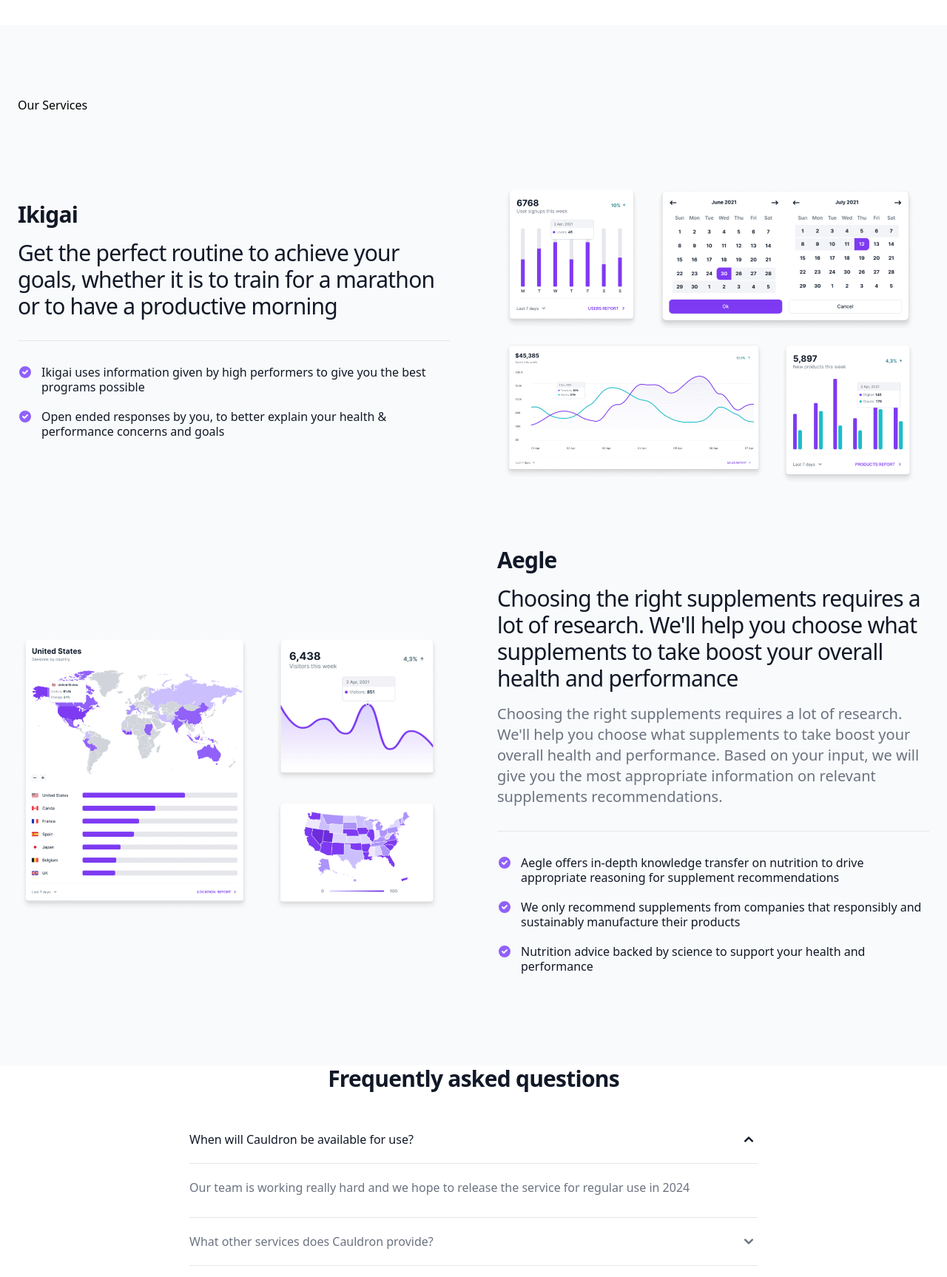
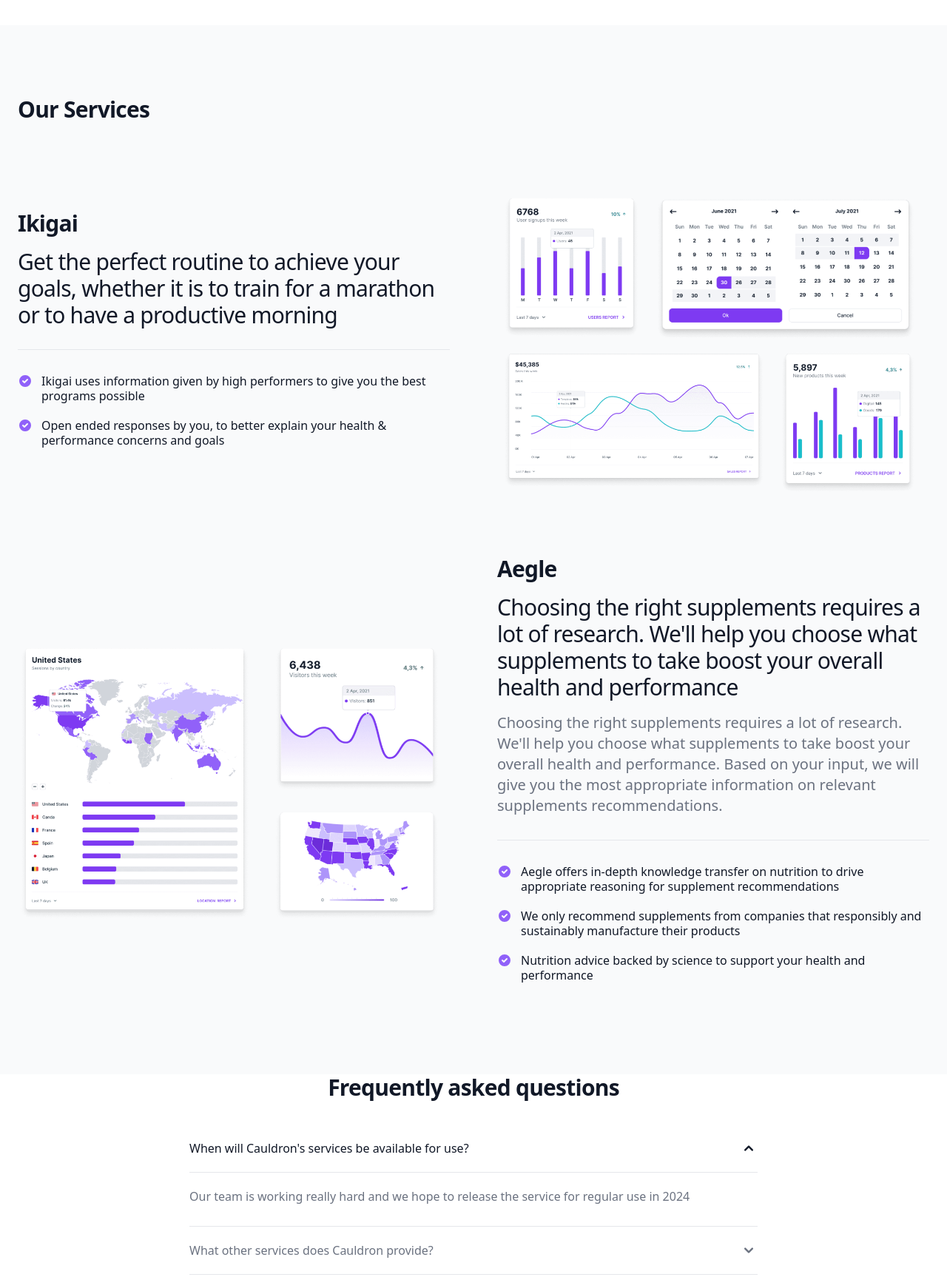
Before and after one commit to syncd-one/syncd-one.github.io, a website: page index.html in a window 1280 px wide. Shown: the part 600-2326 px from the top of the page at 74% size. Drawn offline with nearby package versions, Linux system fonts and the light colour scheme.

Commit message:
small changes

```diff
--- a/index.html
+++ b/index.html
@@ -169,7 +169,7 @@
     <!-- Start block -->
     <section class="bg-gray-50 dark:bg-gray-800">
         <div class="max-w-screen-xl px-4 py-8 mx-auto space-y-12 lg:space-y-20 lg:py-24 lg:px-6">
-            <h1>Our Services</h1>
+            <h1 class="mb-4 text-3xl font-extrabold tracking-tight text-gray-900 dark:text-white">Our Services</h1>
             <!-- Row -->
             <div class="items-center gap-8 lg:grid lg:grid-cols-2 xl:gap-16">
                 <div class="text-gray-500 sm:text-lg dark:text-gray-400">
@@ -362,7 +362,7 @@
                 <div id="accordion-flush" data-accordion="collapse" data-active-classes="bg-white dark:bg-gray-900 text-gray-900 dark:text-white" data-inactive-classes="text-gray-500 dark:text-gray-400">
                     <h3 id="accordion-flush-heading-1">
                         <button type="button" class="flex items-center justify-between w-full py-5 font-medium text-left text-gray-900 bg-white border-b border-gray-200 dark:border-gray-700 dark:bg-gray-900 dark:text-white" data-accordion-target="#accordion-flush-body-1" aria-expanded="true" aria-controls="accordion-flush-body-1">
-                            <span>When will Cauldron be available for use?</span>
+                            <span>When will Cauldron's services be available for use?</span>
                             <svg data-accordion-icon="" class="w-6 h-6 rotate-180 shrink-0" fill="currentColor" viewBox="0 0 20 20" xmlns="http://www.w3.org/2000/svg"><path fill-rule="evenodd" d="M5.293 7.293a1 1 0 011.414 0L10 10.586l3.293-3.293a1 1 0 111.414 1.414l-4 4a1 1 0 01-1.414 0l-4-4a1 1 0 010-1.414z" clip-rule="evenodd"></path></svg>
                         </button>
                     </h3>
```
